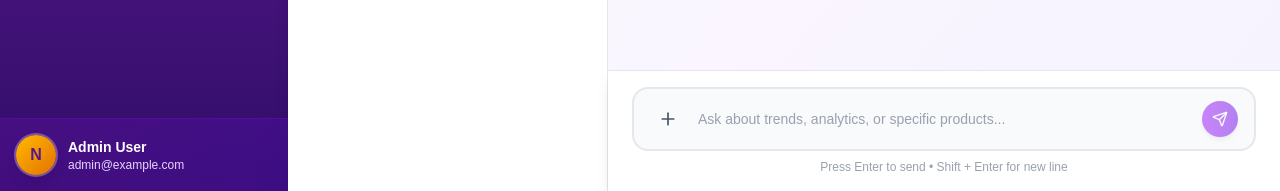
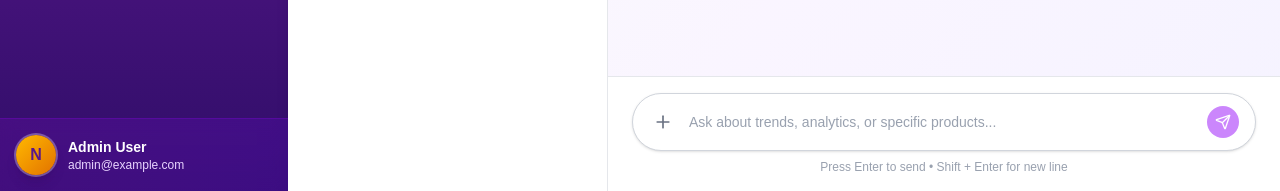
Before and after one commit to setnext/market-trend-analyzer, a Next.js app: page / in a window 1280 px wide. Shown: the part 609-800 px from the top of the page. Built offline with nearby package versions, Linux system fonts and the light colour scheme.

Commit message:
pull req

```diff
--- a/components/TrendAnalyzerLayout.tsx
+++ b/components/TrendAnalyzerLayout.tsx
@@ -956,11 +956,11 @@ export default function TrendAnalyzerLayout() {
         </div>
 
         {/* Chat Input Bar */}
-        <div className="bg-white border-t border-gray-200 px-6 py-4 shadow-lg">
+        <div className="bg-white border-t border-gray-200 px-6 py-4">
           <div className="max-w-4xl mx-auto">
-            <div className="flex items-center gap-3 bg-gray-50 border-2 border-gray-200 rounded-2xl px-4 py-3 focus-within:border-purple-500 focus-within:bg-white transition-all">
-              <button className="p-2 rounded-full hover:bg-gray-200 transition">
-                <Plus className="w-5 h-5 text-gray-600" />
+            <div className="flex items-center gap-3 bg-white border border-gray-300 rounded-full px-4 py-3 focus-within:border-gray-400 transition-all shadow-sm">
+              <button className="p-1 hover:bg-gray-100 rounded-full transition">
+                <Plus className="w-5 h-5 text-gray-500" />
               </button>
 
               <input
@@ -969,12 +969,12 @@ export default function TrendAnalyzerLayout() {
                 onChange={(e) => setInputValue(e.target.value)}
                 onKeyPress={handleKeyPress}
                 placeholder="Ask about trends, analytics, or specific products..."
-                className="flex-1 outline-none bg-transparent text-gray-700 placeholder-gray-400 text-sm"
+                className="flex-1 outline-none bg-transparent text-gray-800 placeholder-gray-400 text-sm"
               />
 
               <button
                 onClick={handleSendMessage}
-                className="p-2.5 rounded-full bg-gradient-to-r from-purple-600 to-violet-700 hover:from-purple-700 hover:to-violet-800 transition shadow-md disabled:opacity-50 disabled:cursor-not-allowed"
+                className="p-2 rounded-full bg-purple-600 hover:bg-purple-700 transition disabled:opacity-50 disabled:cursor-not-allowed"
                 disabled={inputValue.trim() === ''}
               >
                 <Send className="w-4 h-4 text-white" />
```
